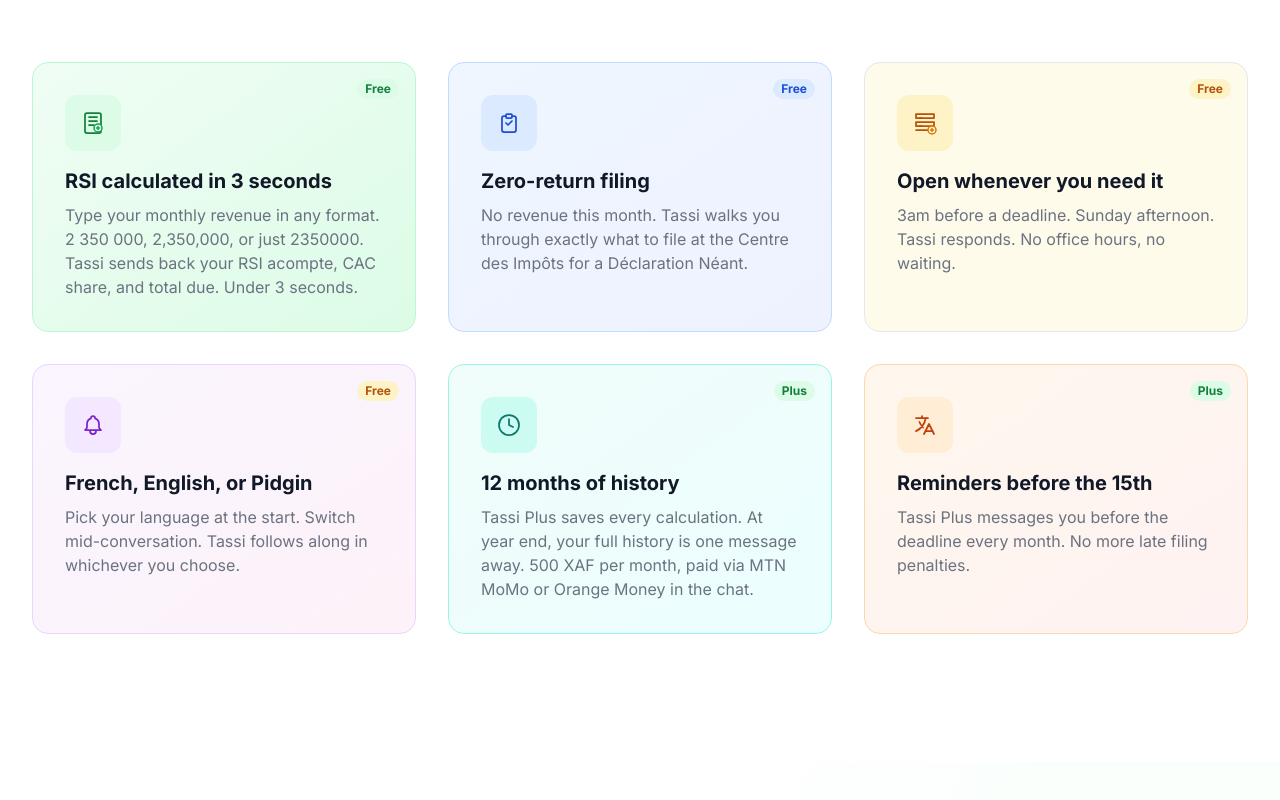
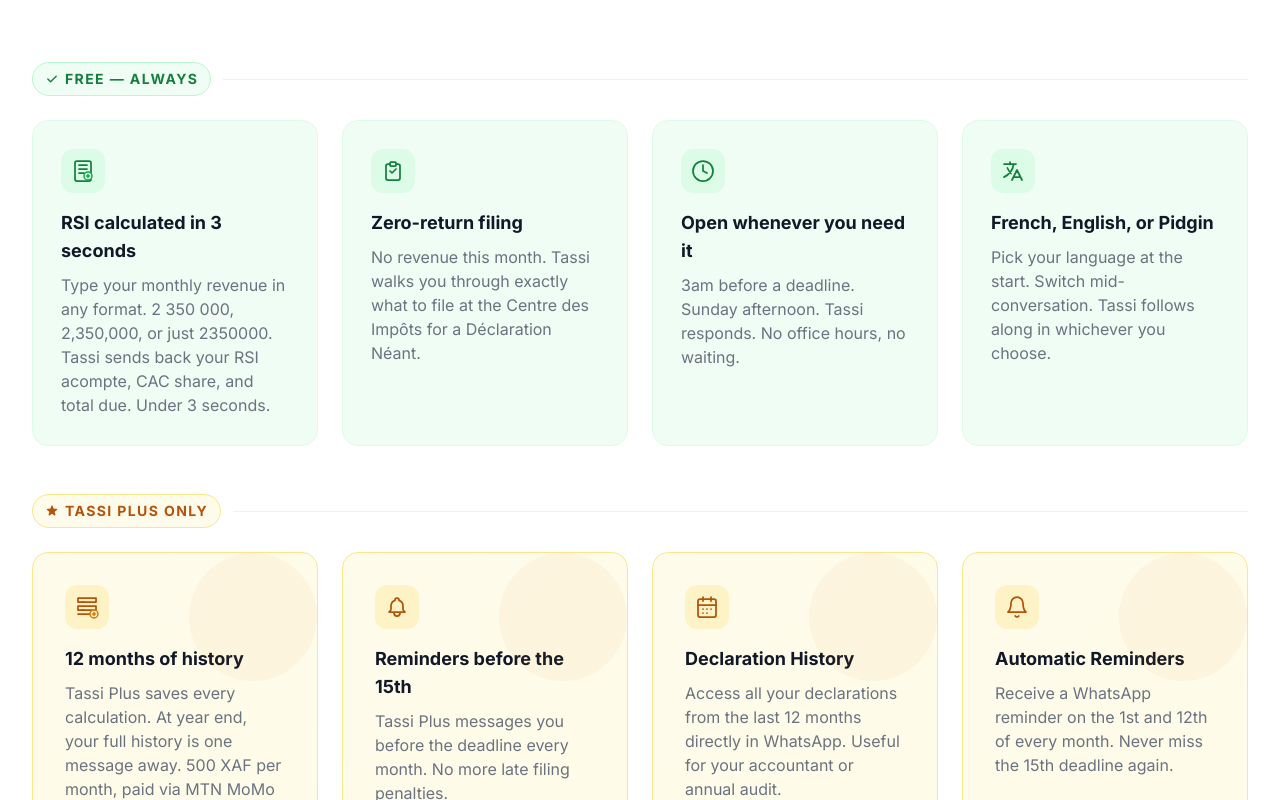
Before and after one commit to Mbiydzenyuy3/tassi-bot, a Next.js app in the folder web/: page /en in a window 1280 px wide. Shown: the part 1280-2080 px from the top of the page. Built offline with nearby package versions, Linux system fonts and the light colour scheme.

Commit message:
feat: add 2 more Plus features to balance Free/Plus card grid (4+4)

```diff
--- a/web/components/Features.tsx
+++ b/web/components/Features.tsx
@@ -1,6 +1,6 @@
 import type { Copy } from "@/lib/i18n";
 
-const icons = [
+const freeIcons = [
   <svg key={0} viewBox="0 0 24 24" fill="none" stroke="currentColor" strokeWidth={1.75} className="w-6 h-6">
     <rect x="4" y="2" width="16" height="20" rx="2" strokeLinecap="round" />
     <path d="M8 6h8M8 10h8M8 14h5" strokeLinecap="round" />
@@ -13,63 +13,105 @@
     <path d="M9 12l2 2 4-4" strokeLinecap="round" strokeLinejoin="round" />
   </svg>,
   <svg key={2} viewBox="0 0 24 24" fill="none" stroke="currentColor" strokeWidth={1.75} className="w-6 h-6">
+    <circle cx="12" cy="12" r="10" />
+    <path d="M12 6v6l4 2" strokeLinecap="round" strokeLinejoin="round" />
+  </svg>,
+  <svg key={3} viewBox="0 0 24 24" fill="none" stroke="currentColor" strokeWidth={1.75} className="w-6 h-6">
+    <path d="M3 5h12M9 3v2m1.048 9.5A18.022 18.022 0 016.412 9m6.088 9h7M11 21l5-10 5 10M12.751 5C11.783 10.77 8.07 15.61 3 18.129" strokeLinecap="round" strokeLinejoin="round" />
+  </svg>,
+];
+
+const plusIcons = [
+  <svg key={0} viewBox="0 0 24 24" fill="none" stroke="currentColor" strokeWidth={1.75} className="w-6 h-6">
     <path d="M3 3h18v4H3zM3 11h18v4H3zM3 19h18" strokeLinecap="round" strokeLinejoin="round" />
     <path d="M7 7h2M7 15h2" strokeLinecap="round" />
     <circle cx="19" cy="19" r="4" fill="#fef3c7" stroke="#d97706" strokeWidth={1.5} />
     <path d="M17.5 19h3M19 17.5v3" stroke="#d97706" strokeWidth={1.5} strokeLinecap="round" />
   </svg>,
-  <svg key={3} viewBox="0 0 24 24" fill="none" stroke="currentColor" strokeWidth={1.75} className="w-6 h-6">
+  <svg key={1} viewBox="0 0 24 24" fill="none" stroke="currentColor" strokeWidth={1.75} className="w-6 h-6">
     <path d="M15 17h5l-1.405-1.405A2.032 2.032 0 0118 14.158V11a6.002 6.002 0 00-4-5.659V5a2 2 0 10-4 0v.341C7.67 6.165 6 8.388 6 11v3.159c0 .538-.214 1.055-.595 1.436L4 17h5m6 0v1a3 3 0 11-6 0v-1m6 0H9" strokeLinecap="round" strokeLinejoin="round" />
   </svg>,
-  <svg key={4} viewBox="0 0 24 24" fill="none" stroke="currentColor" strokeWidth={1.75} className="w-6 h-6">
-    <circle cx="12" cy="12" r="10" />
-    <path d="M12 6v6l4 2" strokeLinecap="round" strokeLinejoin="round" />
+  <svg key={2} viewBox="0 0 24 24" fill="none" stroke="currentColor" strokeWidth={1.75} className="w-6 h-6">
+    <rect x="3" y="4" width="18" height="18" rx="2" strokeLinecap="round" />
+    <path d="M16 2v4M8 2v4M3 10h18" strokeLinecap="round" />
+    <path d="M8 14h.01M12 14h.01M16 14h.01M8 18h.01M12 18h.01" strokeLinecap="round" strokeLinejoin="round" />
   </svg>,
-  <svg key={5} viewBox="0 0 24 24" fill="none" stroke="currentColor" strokeWidth={1.75} className="w-6 h-6">
-    <path d="M3 5h12M9 3v2m1.048 9.5A18.022 18.022 0 016.412 9m6.088 9h7M11 21l5-10 5 10M12.751 5C11.783 10.77 8.07 15.61 3 18.129" strokeLinecap="round" strokeLinejoin="round" />
+  <svg key={3} viewBox="0 0 24 24" fill="none" stroke="currentColor" strokeWidth={1.75} className="w-6 h-6">
+    <path d="M18 8A6 6 0 006 8c0 7-3 9-3 9h18s-3-2-3-9" strokeLinecap="round" strokeLinejoin="round" />
+    <path d="M13.73 21a2 2 0 01-3.46 0" strokeLinecap="round" />
   </svg>,
 ];
 
-const cardStyles = [
-  { color: "from-forest-50 to-forest-100", iconBg: "bg-forest-100 text-forest-700", accent: "border-forest-200", tagColor: "bg-forest-100 text-forest-700" },
-  { color: "from-blue-50 to-indigo-50",    iconBg: "bg-blue-100 text-blue-700",     accent: "border-blue-200",   tagColor: "bg-blue-100 text-blue-700" },
-  { color: "from-gold-50 to-amber-50",     iconBg: "bg-gold-100 text-gold-700",     accent: "border-gold-200",   tagColor: "bg-gold-100 text-gold-700" },
-  { color: "from-purple-50 to-pink-50",    iconBg: "bg-purple-100 text-purple-700", accent: "border-purple-200", tagColor: "bg-gold-100 text-gold-700" },
-  { color: "from-teal-50 to-cyan-50",      iconBg: "bg-teal-100 text-teal-700",     accent: "border-teal-200",   tagColor: "bg-forest-100 text-forest-700" },
-  { color: "from-orange-50 to-red-50",     iconBg: "bg-orange-100 text-orange-700", accent: "border-orange-200", tagColor: "bg-forest-100 text-forest-700" },
-];
+export default function Features({ t }: { t: Copy["features"] }) {
+  const freeItems = t.items.filter((f) => f.tag === "Gratuit" || f.tag === "Free");
+  const plusItems = t.items.filter((f) => f.tag === "Plus");
 
-export default function Features({ t }: { t: Copy["features"] }) {
   return (
-    <section id="features" className="py-24 xl:py-32 3xl:py-40 bg-white">
-      <div className="max-w-7xl 3xl:max-w-9xl mx-auto px-4 sm:px-6 xl:px-8 3xl:px-12">
+    <section id="features" className="py-24 xl:py-32 3xl:py-40 4xl:py-56 bg-white">
+      <div className="max-w-7xl 3xl:max-w-9xl 4xl:max-w-11xl mx-auto px-4 sm:px-6 xl:px-8 3xl:px-12 4xl:px-28">
         <div className="text-center mb-16 xl:mb-20">
           <p className="text-sm xl:text-base font-bold uppercase tracking-widest text-forest-600 mb-3">{t.sectionLabel}</p>
-          <h2 className="text-4xl xl:text-5xl 3xl:text-6xl font-extrabold text-gray-900 leading-tight mb-4">
+          <h2 className="text-4xl xl:text-5xl 3xl:text-6xl 4xl:text-7xl font-extrabold text-gray-900 leading-tight mb-4">
             {t.h2a} <span className="gradient-text">{t.h2b}</span>
           </h2>
           <p className="text-lg xl:text-xl 3xl:text-2xl text-gray-500 max-w-xl xl:max-w-2xl mx-auto">{t.sub}</p>
         </div>
 
-        <div className="grid sm:grid-cols-2 lg:grid-cols-3 gap-6 xl:gap-8 3xl:gap-10">
-          {t.items.map((f, i) => {
-            const s = cardStyles[i];
-            return (
+        {/* Free tier group */}
+        <div className="mb-10 xl:mb-12">
+          <div className="flex items-center gap-3 mb-6">
+            <span className="inline-flex items-center gap-1.5 text-xs xl:text-sm font-bold uppercase tracking-widest text-forest-700 bg-forest-50 border border-forest-200 px-3 py-1.5 rounded-full">
+              <svg className="w-3.5 h-3.5" fill="currentColor" viewBox="0 0 20 20">
+                <path fillRule="evenodd" d="M16.707 5.293a1 1 0 010 1.414l-8 8a1 1 0 01-1.414 0l-4-4a1 1 0 011.414-1.414L8 12.586l7.293-7.293a1 1 0 011.414 0z" clipRule="evenodd" />
+              </svg>
+              {t.freeSectionLabel}
+            </span>
+            <div className="flex-1 h-px bg-forest-100" />
+          </div>
+          <div className="grid sm:grid-cols-2 lg:grid-cols-4 gap-5 xl:gap-6 3xl:gap-8">
+            {freeItems.map((f, i) => (
               <div
                 key={f.title}
-                className={`card-lift relative rounded-2xl border ${s.accent} bg-gradient-to-br ${s.color} p-6 xl:p-8 overflow-hidden`}
+                className="card-lift relative rounded-2xl border border-forest-100 bg-gradient-to-br from-forest-50 to-green-50 p-6 xl:p-7 overflow-hidden"
               >
-                <span className={`absolute top-4 right-4 text-[10px] xl:text-xs font-bold px-2 py-0.5 rounded-full ${s.tagColor}`}>
-                  {f.tag}
-                </span>
-                <div className={`inline-flex items-center justify-center w-12 h-12 xl:w-14 xl:h-14 rounded-xl ${s.iconBg} mb-4`}>
-                  {icons[i]}
+                <div className="inline-flex items-center justify-center w-11 h-11 xl:w-13 xl:h-13 rounded-xl bg-forest-100 text-forest-700 mb-4">
+                  {freeIcons[i]}
                 </div>
-                <h3 className="font-bold text-gray-900 text-lg xl:text-xl 3xl:text-2xl mb-2">{f.title}</h3>
-                <p className="text-gray-500 text-sm xl:text-base 3xl:text-lg leading-relaxed">{f.description}</p>
+                <h3 className="font-bold text-gray-900 text-base xl:text-lg 3xl:text-xl mb-2">{f.title}</h3>
+                <p className="text-gray-500 text-sm xl:text-base leading-relaxed">{f.description}</p>
               </div>
-            );
-          })}
+            ))}
+          </div>
+        </div>
+
+        {/* Plus tier group */}
+        <div>
+          <div className="flex items-center gap-3 mb-6">
+            <span className="inline-flex items-center gap-1.5 text-xs xl:text-sm font-bold uppercase tracking-widest text-amber-700 bg-amber-50 border border-amber-200 px-3 py-1.5 rounded-full">
+              <svg className="w-3.5 h-3.5" fill="currentColor" viewBox="0 0 20 20">
+                <path d="M9.049 2.927c.3-.921 1.603-.921 1.902 0l1.07 3.292a1 1 0 00.95.69h3.462c.969 0 1.371 1.24.588 1.81l-2.8 2.034a1 1 0 00-.364 1.118l1.07 3.292c.3.921-.755 1.688-1.54 1.118l-2.8-2.034a1 1 0 00-1.175 0l-2.8 2.034c-.784.57-1.838-.197-1.539-1.118l1.07-3.292a1 1 0 00-.364-1.118L2.98 8.72c-.783-.57-.38-1.81.588-1.81h3.461a1 1 0 00.951-.69l1.07-3.292z" />
+              </svg>
+              {t.plusSectionLabel}
+            </span>
+            <div className="flex-1 h-px bg-amber-100" />
+          </div>
+          <div className="grid sm:grid-cols-2 lg:grid-cols-4 gap-5 xl:gap-6 3xl:gap-8">
+            {plusItems.map((f, i) => (
+              <div
+                key={f.title}
+                className="card-lift relative rounded-2xl border border-amber-200 bg-gradient-to-br from-amber-50 to-yellow-50 p-6 xl:p-8 overflow-hidden"
+              >
+                <div className="absolute top-0 right-0 w-32 h-32 opacity-5">
+                  <svg viewBox="0 0 128 128" fill="#d97706"><circle cx="64" cy="64" r="64" /></svg>
+                </div>
+                <div className="inline-flex items-center justify-center w-11 h-11 xl:w-13 xl:h-13 rounded-xl bg-amber-100 text-amber-700 mb-4">
+                  {plusIcons[i]}
+                </div>
+                <h3 className="font-bold text-gray-900 text-base xl:text-lg 3xl:text-xl mb-2">{f.title}</h3>
+                <p className="text-gray-500 text-sm xl:text-base leading-relaxed">{f.description}</p>
+              </div>
+            ))}
+          </div>
         </div>
       </div>
     </section>
--- a/web/lib/i18n.ts
+++ b/web/lib/i18n.ts
@@ -67,6 +67,18 @@
           title: "Rappels avant le 15",
           description:
             "Tassi Plus vous envoie un message WhatsApp avant la date limite chaque mois. Fini les amendes pour déclaration tardive.",
+        },
+        {
+          tag: "Plus",
+          title: "Historique des déclarations",
+          description:
+            "Accédez à toutes vos déclarations des 12 derniers mois directement dans WhatsApp. Utile pour votre comptable ou votre bilan annuel.",
+        },
+        {
+          tag: "Plus",
+          title: "Alertes automatiques",
+          description:
+            "Recevez un rappel WhatsApp le 1er et le 12 de chaque mois. Ne manquez plus jamais la date limite du 15.",
         },
       ],
     },
@@ -335,6 +347,18 @@
           description:
             "Tassi Plus messages you before the deadline every month. No more late filing penalties.",
         },
+        {
+          tag: "Plus",
+          title: "Declaration History",
+          description:
+            "Access all your declarations from the last 12 months directly in WhatsApp. Useful for your accountant or annual audit.",
+        },
+        {
+          tag: "Plus",
+          title: "Automatic Reminders",
+          description:
+            "Receive a WhatsApp reminder on the 1st and 12th of every month. Never miss the 15th deadline again.",
+        },
       ],
     },
     howItWorks: {
```
